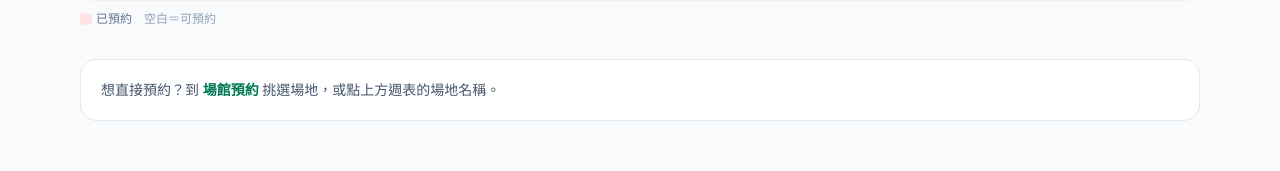
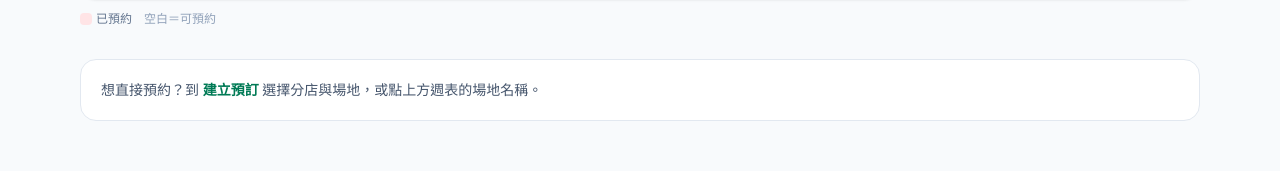
Before and after one commit to HemanJJ/Booking, a Next.js app: page /schedule in a window 1280 px wide. Shown: the part 300-471 px from the top of the page. Built offline with nearby package versions, Linux system fonts and the light colour scheme; no server answers; the database is empty.

Commit message:
feat: 導覽2頁化——場館預約/立即預約/首頁→直接進建立預訂；場地詳情頁改次要；查閱場地保留看空檔

```diff
--- a/src/app/bookings/create/page.tsx
+++ b/src/app/bookings/create/page.tsx
@@ -53,8 +53,8 @@ export default async function BookingCreatePage({
   return (
     <div className="mx-auto max-w-3xl px-4 py-10">
       <nav className="mb-6 text-sm text-slate-500">
-        <Link href={`/courts/${initialCourt.id}`} className="hover:text-emerald-700">
-          ← 返回場地詳情
+        <Link href="/schedule" className="hover:text-emerald-700">
+          ← 查閱場地（看空檔）
         </Link>
       </nav>
 
--- a/src/app/schedule/page.tsx
+++ b/src/app/schedule/page.tsx
@@ -35,10 +35,10 @@ export default async function SchedulePage() {
 
       <div className="mt-8 rounded-2xl border border-slate-200 bg-white p-5 text-sm text-slate-600">
         想直接預約？到{" "}
-        <Link href="/courts" className="font-semibold text-emerald-700 hover:underline">
-          場館預約
+        <Link href="/bookings/create" className="font-semibold text-emerald-700 hover:underline">
+          建立預訂
         </Link>{" "}
-        挑選場地，或點上方週表的場地名稱。
+        選擇分店與場地，或點上方週表的場地名稱。
       </div>
     </div>
   );
--- a/src/components/HeaderInner.tsx
+++ b/src/components/HeaderInner.tsx
@@ -35,7 +35,7 @@ export default function HeaderInner({ member }: { member: HeaderMember }) {
 
         <nav className="flex items-center gap-1 text-sm font-medium">
           <Link
-            href="/courts"
+            href="/bookings/create"
             className="rounded-md px-3 py-2 text-slate-700 hover:bg-slate-100"
           >
             場館預約
@@ -87,7 +87,7 @@ export default function HeaderInner({ member }: { member: HeaderMember }) {
                 登入
               </Link>
               <Link
-                href="/courts"
+                href="/bookings/create"
                 className="rounded-lg bg-emerald-600 px-3 py-2 font-semibold text-white hover:bg-emerald-700"
               >
                 立即預約
```
